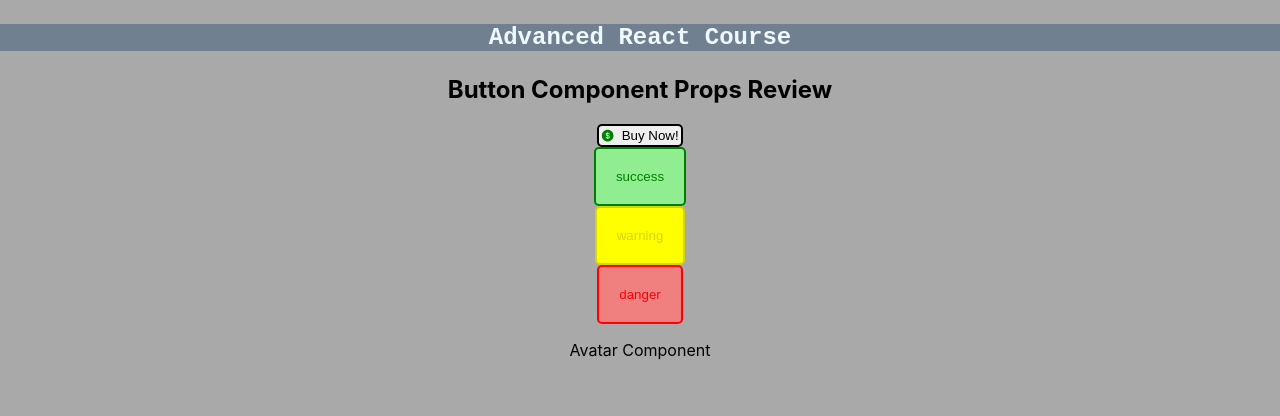
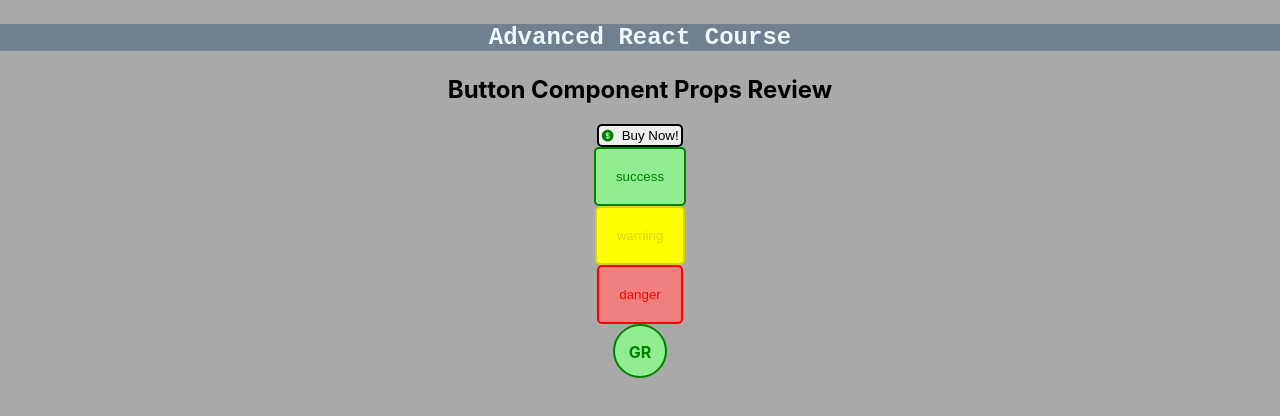
Before and after one commit to gregrell/scrimba_advanced_react, a React (Create React App) app in the folder advancedreact2/: page / in a window 1280 px wide. Shown: the top 416 px of the page. Built offline with nearby package versions, Linux system fonts and the light colour scheme.

Commit message:
initial avatar work

```diff
--- a/advancedreact2/src/App.css
+++ b/advancedreact2/src/App.css
@@ -23,6 +23,18 @@ body{
   font-weight: bold;
   background-color:slategrey
 
+}
+
+.avatar{
+  display: flex;
+  margin: auto;
+  height: 50px;
+  width: 50px;
+  justify-content: center;
+  font-weight: bolder;
+  border-style: solid;
+  border-width: 2px;
+  border-radius: 50%;
 }
 
 button{
--- a/advancedreact2/src/Components/Advanced/Advanced.jsx
+++ b/advancedreact2/src/Components/Advanced/Advanced.jsx
@@ -22,7 +22,7 @@ export default function Advanced (){
                 <Button onClick={handleClick} variant="success">success</Button>
                 <Button onClick={handleClick} variant="warning">warning</Button>
                 <Button onClick={handleClick} variant="danger">danger</Button>
-                <Avatar></Avatar>
+                <Avatar variant='green'>GR</Avatar>
 
             </div>
         )
--- a/advancedreact2/src/Components/Avatar/Avatar.jsx
+++ b/advancedreact2/src/Components/Avatar/Avatar.jsx
@@ -1,9 +1,29 @@
 import React from "react";
+import classnames from "classnames";
 
-export default function Avatar(){
+export default function Avatar({img, children, variant, className, ...rest}){
+
+    let color
+    if (variant ==="red"){
+        color="red"
+    }
+
+    if (variant ==="green"){
+        color="green"
+    }
+
+
+
+    let allClasses = classnames(className, color, "avatar")
+
+
     return(
         <>
-        <p>Avatar Component</p>
+            <div {...rest} className={allClasses}>
+                {img && <img alt=""></img>}
+                <p>{children}</p>
+
+            </div>
         </>
     )
 }
```
